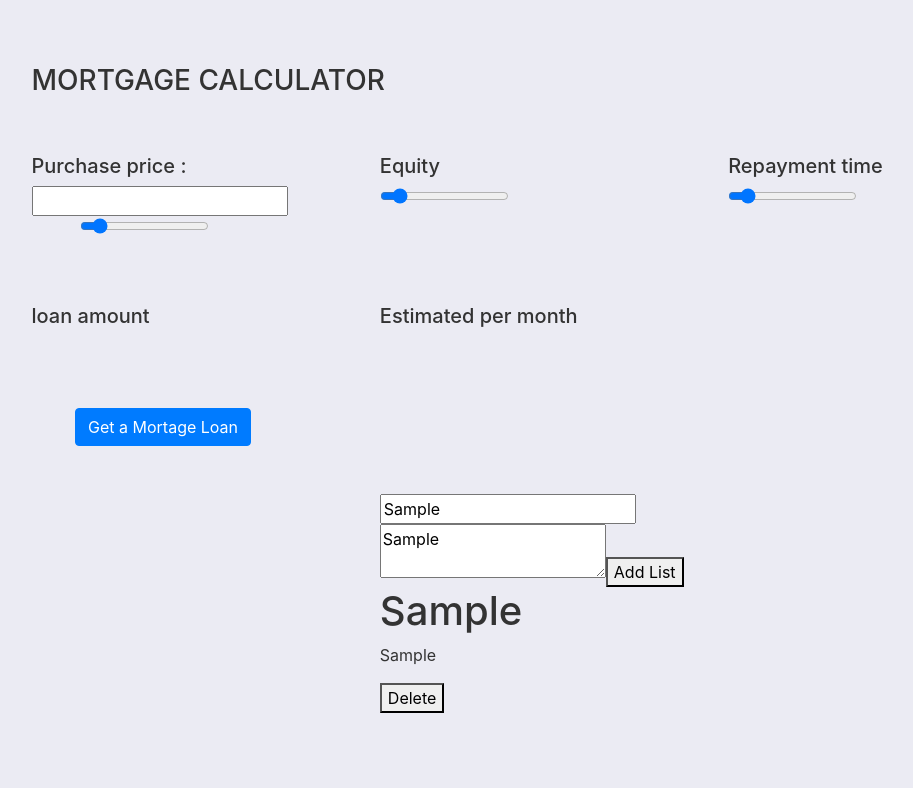
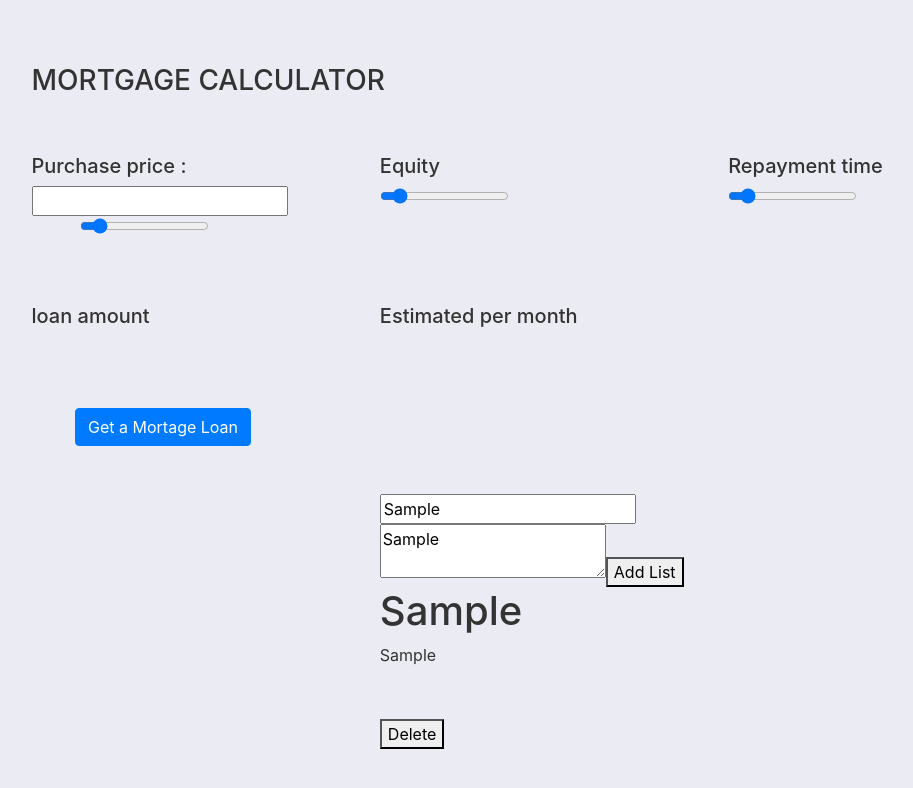
Before and after one commit to Semiteagain/mortgage-calculator, a React (Create React App) app: page / in a window 1280 px wide. Both pictures are taken after typing "Sample", "Sample" into the empty fields and a click on the button "Add List". Shown: the top 788 px of the page, without its empty margins (101-1014 px from the left). Built offline with nearby package versions, Linux system fonts and the light colour scheme.

Commit message:
setting Images

```diff
--- a/src/App.js
+++ b/src/App.js
@@ -80,6 +80,7 @@ function App() {
                       id={index}
                       title={itemList.title}
                       content={itemList.content}
+                      photo = {itemList.photo}
                       onDelete = {deleteList}
                     />
                   ;
--- a/src/components/CreateList.jsx
+++ b/src/components/CreateList.jsx
@@ -6,7 +6,8 @@ function CreateList(props) {
 
     const [list, setList] = useState({
         title : '',
-        content : ''
+        content : '',
+        photo : <img  src='' alt=''  />
     })
 
     function handleChange(e) {
@@ -50,6 +51,8 @@ function CreateList(props) {
 
                 />
 
+                <img src='' alt=''  name='photo' value={list.photo} />
+
                 <button onClick={handleClick} >Add List</button>
             </form>
         </div>
--- a/src/components/Lists.jsx
+++ b/src/components/Lists.jsx
@@ -11,6 +11,7 @@ function Lists(props) {
         <div>
             <h1>{props.title}</h1>
             <p>{props.content}</p>
+             <h4>{props.photo}</h4>
             <button onClick={handleDelete}>Delete</button>
         </div>
     )
```
Also changed, not shown: 1 other file (tests, documents, lock files or other folders).
